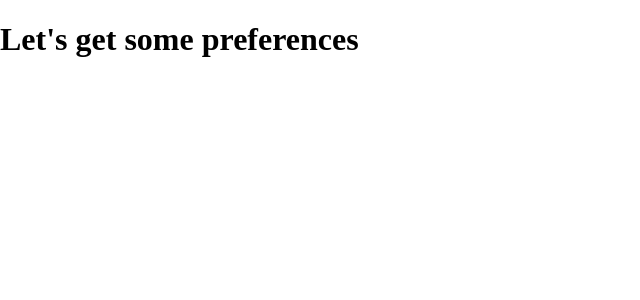
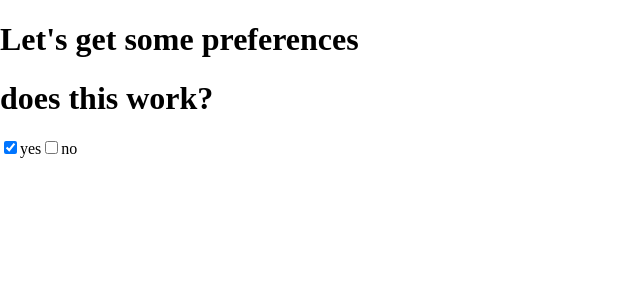
Before and after one commit to BlueNealis/what-should-I-order, a Next.js app: page /drinkPreference/form in a window 1280 px wide. Shown: the top 300 px of the page, without its empty margins (0-640 px from the left). Built offline with nearby package versions, Linux system fonts and the light colour scheme; a web font is replaced by a local one.

Commit message:
Fix syntax for checkbox input

```diff
--- a/components/promptBox/promptBox.js
+++ b/components/promptBox/promptBox.js
@@ -1,8 +1,21 @@
 import styles from './promptBox.module.scss'
 
 
-const PromptBox = () => {
-
+export const PromptBox = ({prompt, options, handleClick}) => {
+  console.log(prompt)
+  return(
+    <div>
+      <h1>{prompt}</h1>
+      {options.map((option) => {
+        return (<label>
+        <input
+        name={option.name}
+        type={"checkbox"}
+        checked={option.checked}
+        onChange={(e) => handleClick()}
+        />{option.name}
+        </label>)
+      })}
+    </div>
+  )
 }
-
-export default PromptBox
--- a/pages/drinkPreference/form.js
+++ b/pages/drinkPreference/form.js
@@ -1,14 +1,20 @@
 import styles from './form.module.scss'
 import { useState } from 'react'
+import { PromptBox } from '../../components/promptBox/promptBox'
 import Link from 'next/link'
 import Head from 'next/head'
 import Image from 'next/image'
 
 
 export default function form() {
+  const handleChange = (e) => {
+    console.log("hi",e)
+  }
+
   return(
     <form>
       <h1>Let's get some preferences</h1>
+      <PromptBox prompt={"does this work?"} options={[{name: "yes", checked: true},{name:"no", checked:false}]} handleClick={handleChange} key={1}/>
     </form>
   )
 }
```
